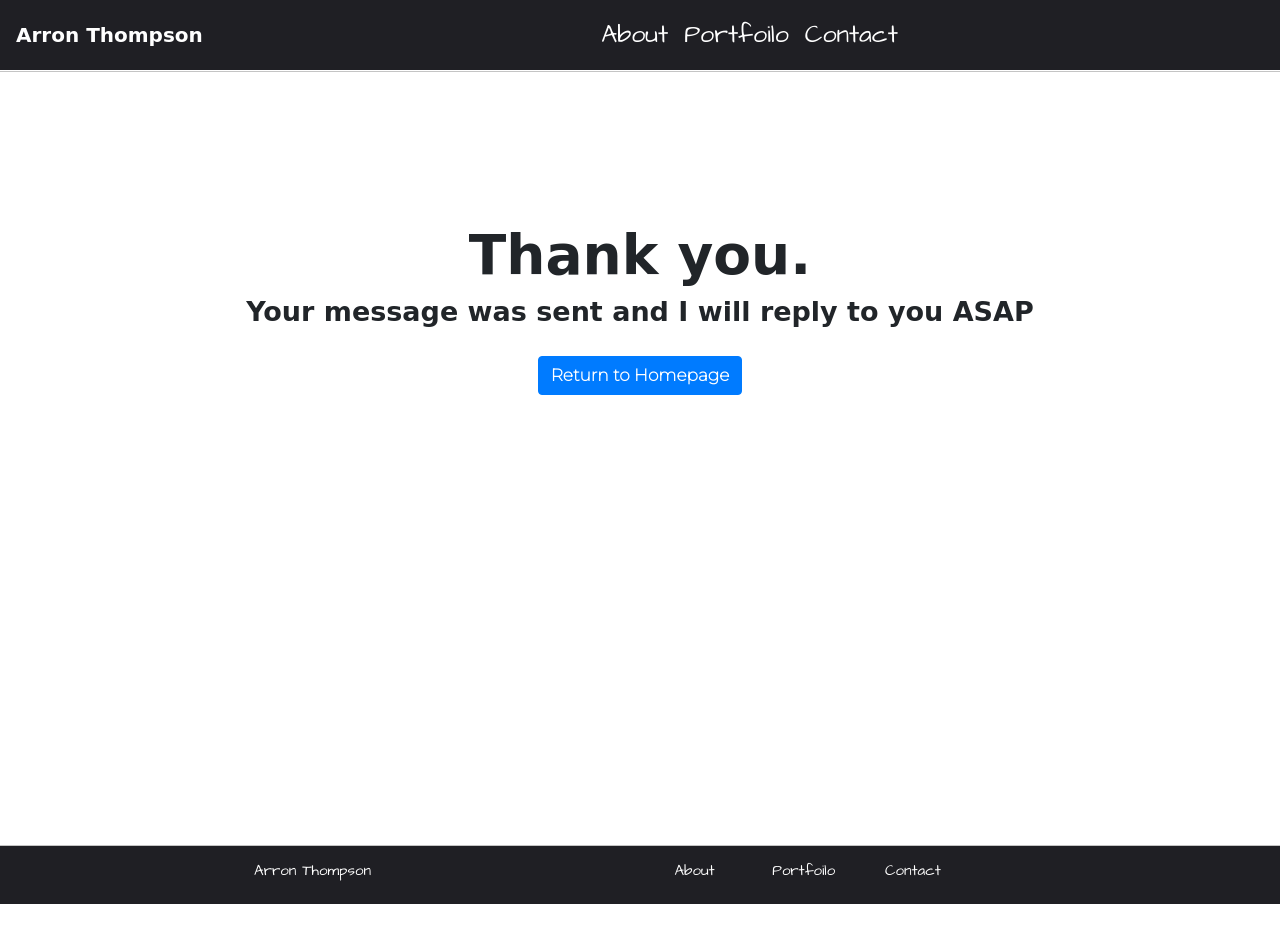
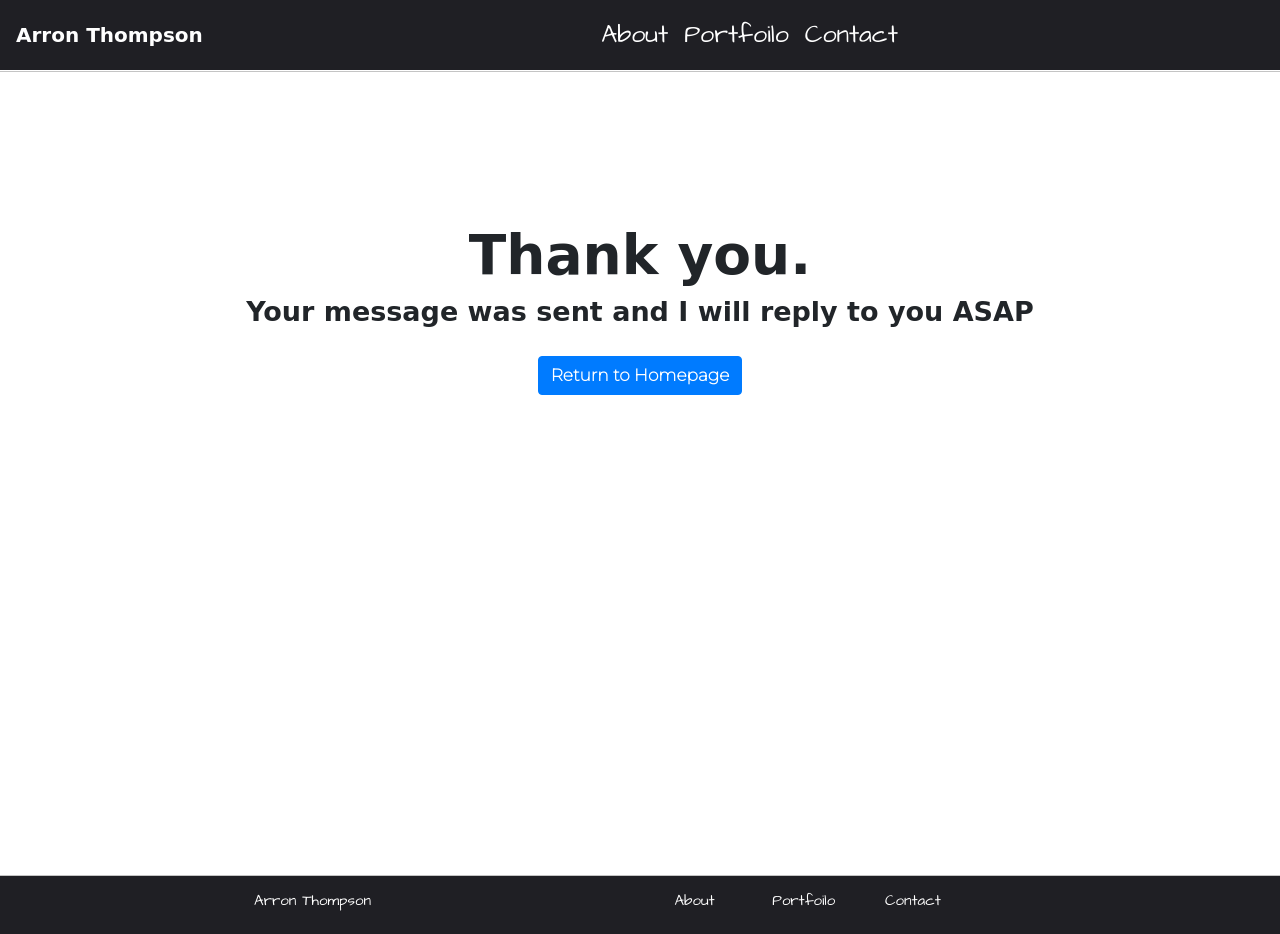
Before and after one commit to AThompson2/Portfolio_Website, a Django app: template Personal_Website/Website/templates/Website/success.html in a window 1280 px wide. Before the commit the page ends 904 px from the top, so only its background shows below. Run offline with Django 3.2, Linux system fonts and the light colour scheme; the template is opened without the code that fills it, so the values that code supplies are empty; some libraries are stand-ins or nearby versions; some web fonts are replaced.

Commit message:
altered padding in thankyou section

```diff
--- a/Personal_Website/static/CSS/success.css
+++ b/Personal_Website/static/CSS/success.css
@@ -39,7 +39,7 @@
 .thankyou_section{
   background-color: #ffffff;
   padding-top: 150px;
-  padding-bottom: 450px;
+  padding-bottom: 480px;
   border-top-style: solid;
   border-bottom-style: solid;
   border-width: thin;
```
